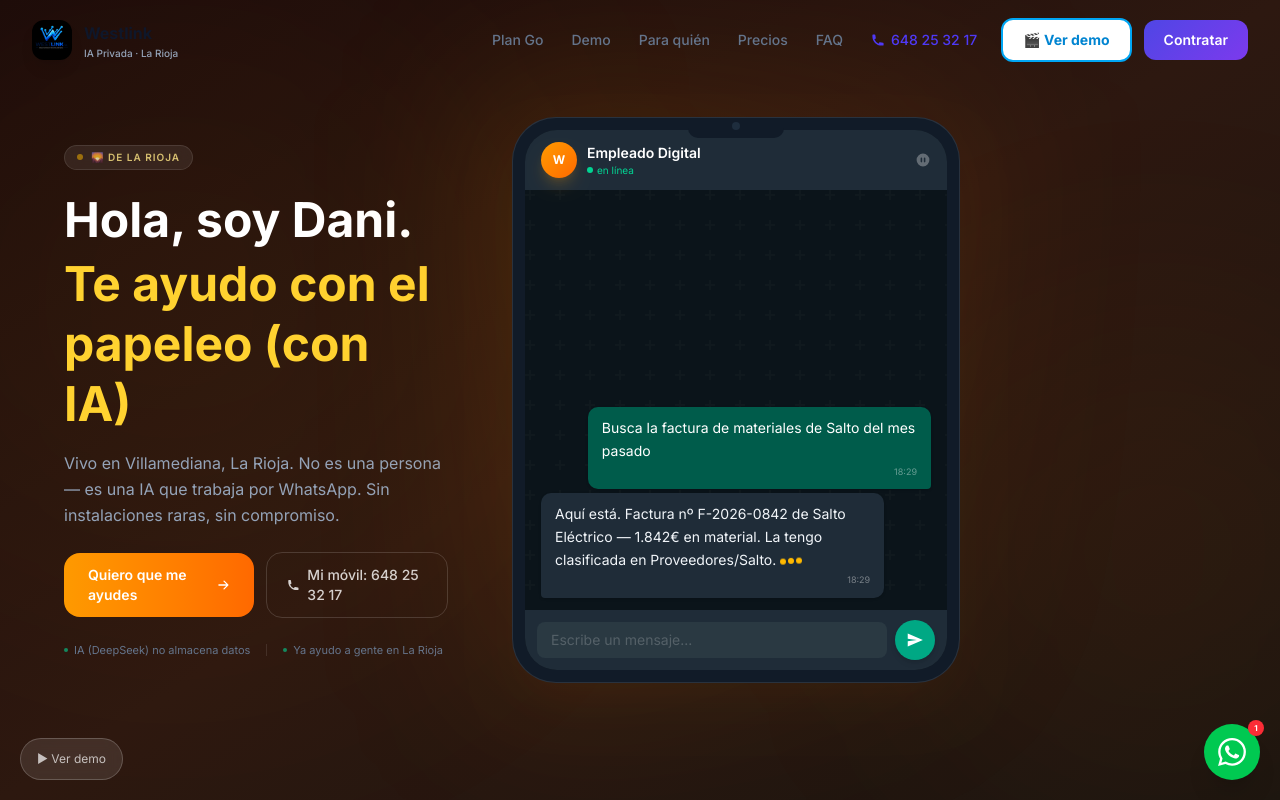
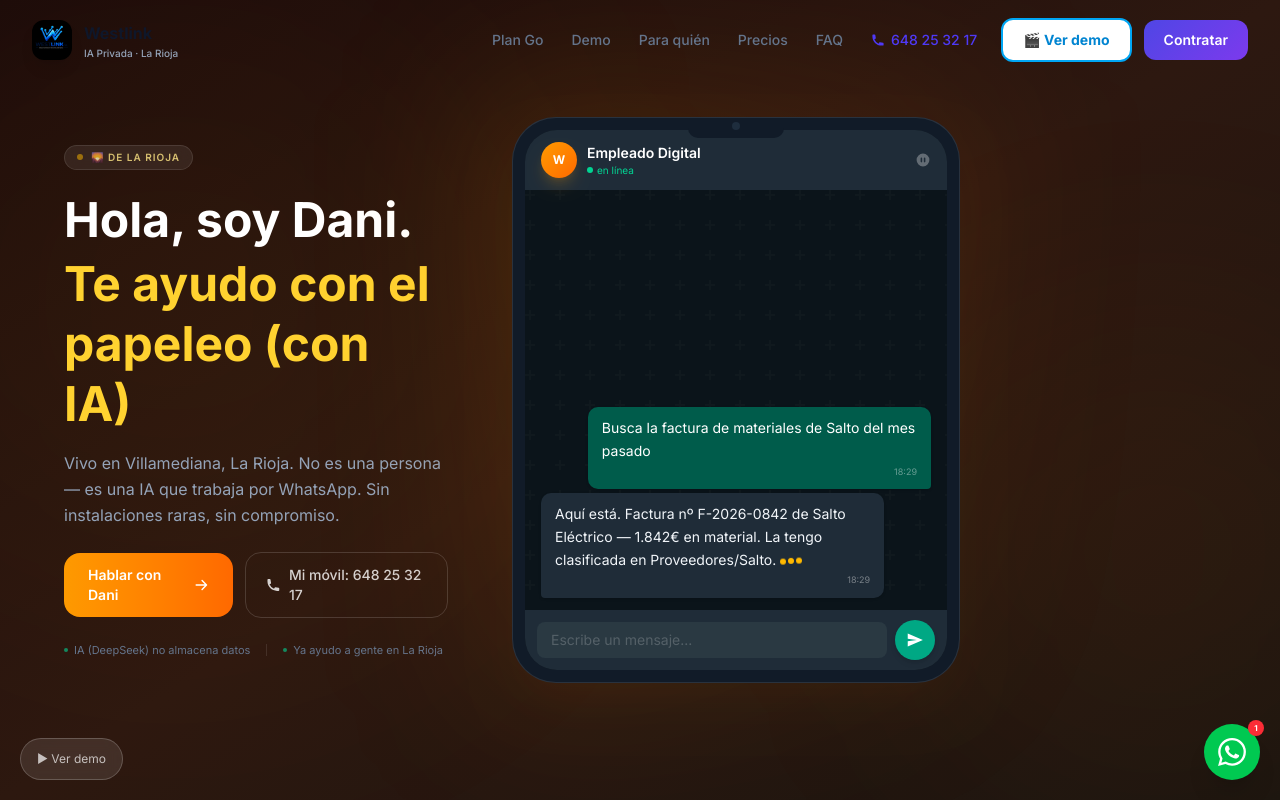
Before and after one commit to danibalda1/westlink-web, a React (Vite) app: page / in a window 1280 px wide. Shown: the top 800 px of the page. Built offline with nearby package versions, Linux system fonts and the light colour scheme.

Commit message:
CTA: 'Hablar con Dani' - profesional y personal

```diff
--- a/src/components/Hero.jsx
+++ b/src/components/Hero.jsx
@@ -92,7 +92,7 @@ export default function Hero() {
               href="#contacto"
               className="group inline-flex items-center gap-2 bg-gradient-to-r from-amber-500 to-orange-500 text-white px-6 py-3 rounded-2xl text-sm font-semibold transition-all duration-300 hover:shadow-2xl hover:shadow-amber-500/25 hover:scale-[1.02] active:scale-[0.98]"
             >
-              <span>Quiero que me ayudes</span>
+              <span>Hablar con Dani</span>
               <HiArrowRight className="text-base group-hover:translate-x-1 transition-transform" />
             </a>
             <a
```
